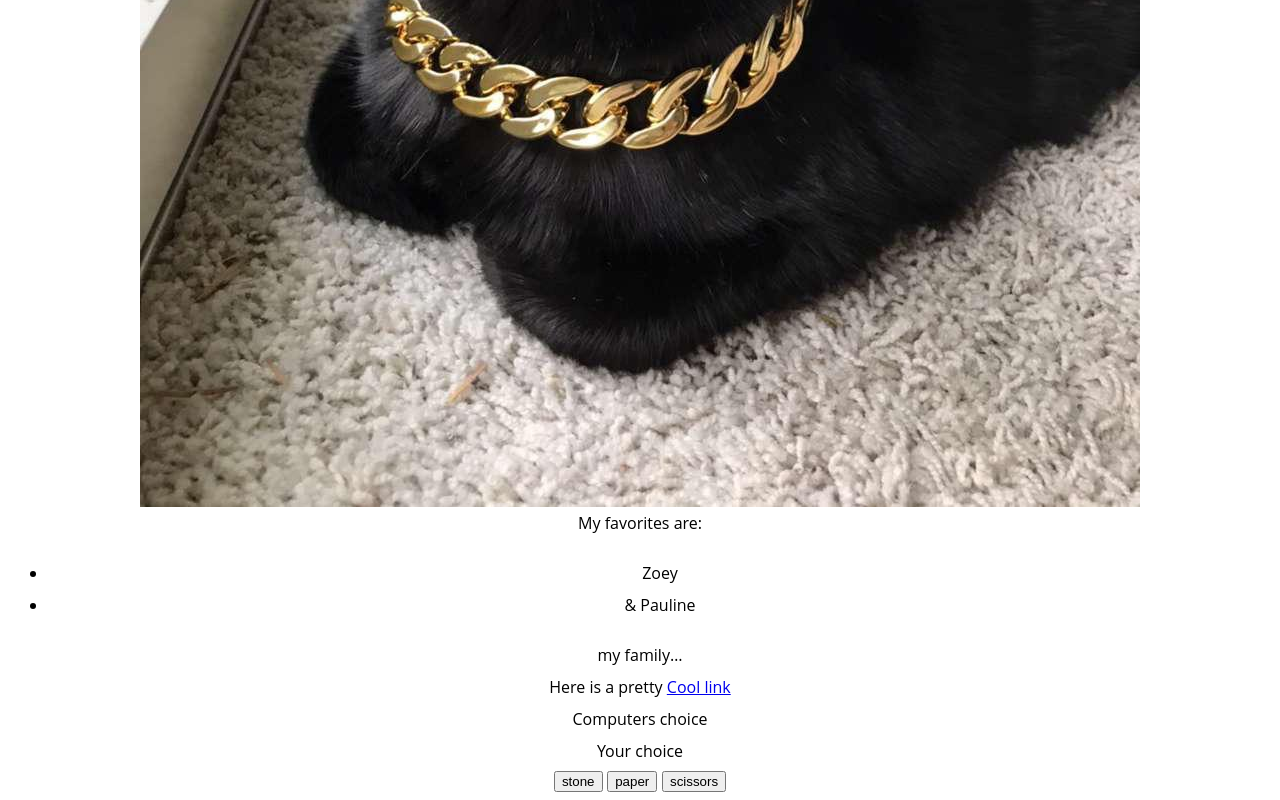
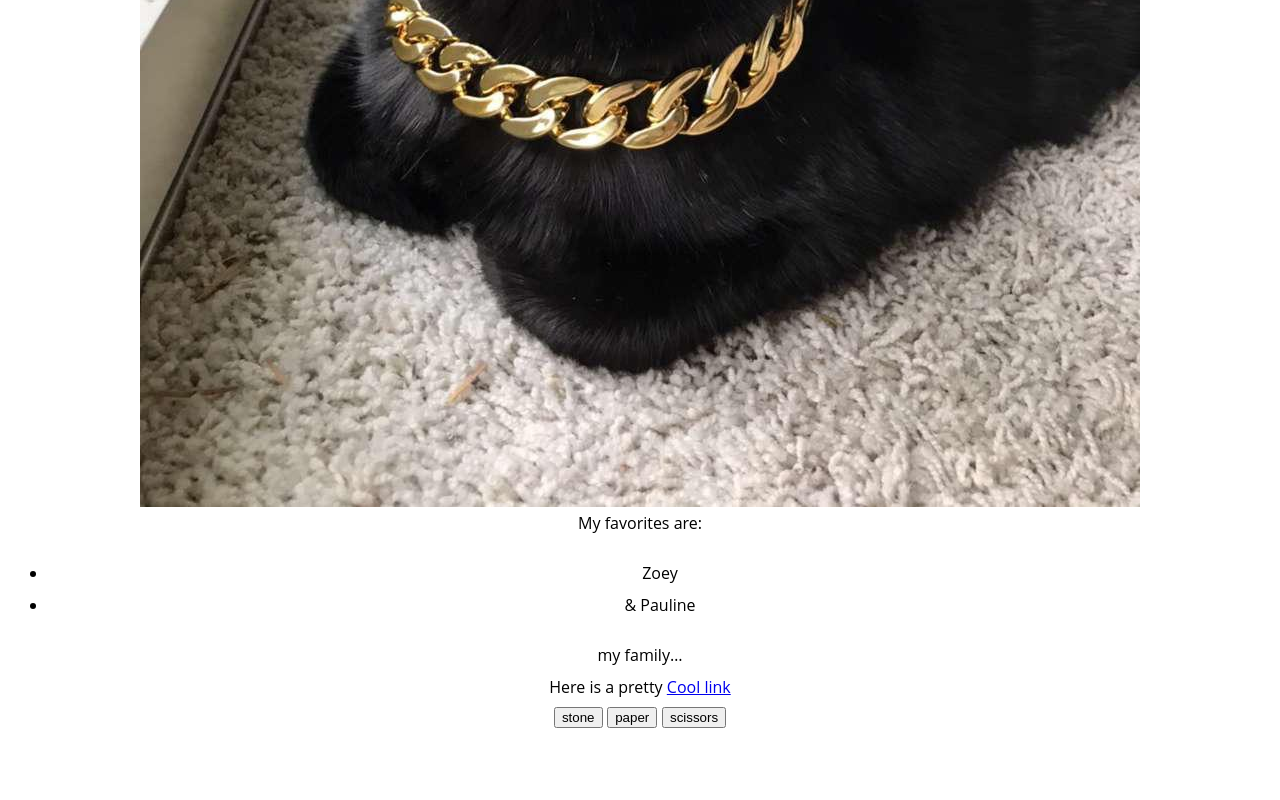
Before and after one commit to TamiAlQuida/TamiAlQuida, a plain HTML site: page myhtml/index.html in a window 1280 px wide. Shown: the part 1492-2292 px from the top of the page. After the commit the page ends 2228 px from the top, so only its background shows below. Drawn offline with Linux system fonts and the light colour scheme.

Commit message:
Semicomma

```diff
--- a/myhtml/index.html
+++ b/myhtml/index.html
@@ -35,8 +35,8 @@
     Cool link</a>
 </p>
 
-<p id="StonePaperScissorsBotChoice">Computers choice</p>
-<p id="StonePaperScissorsPlayerChoice">Your choice</p>
+<p id="StonePaperScissorsBotChoice"></p>
+<p id="StonePaperScissorsPlayerChoice"></p>
 
 <button id="stone">stone</button>
 <button id="paper">paper</button>
```
Also changed, not shown: myhtml/scripts/main.js (+7 -7 lines).
